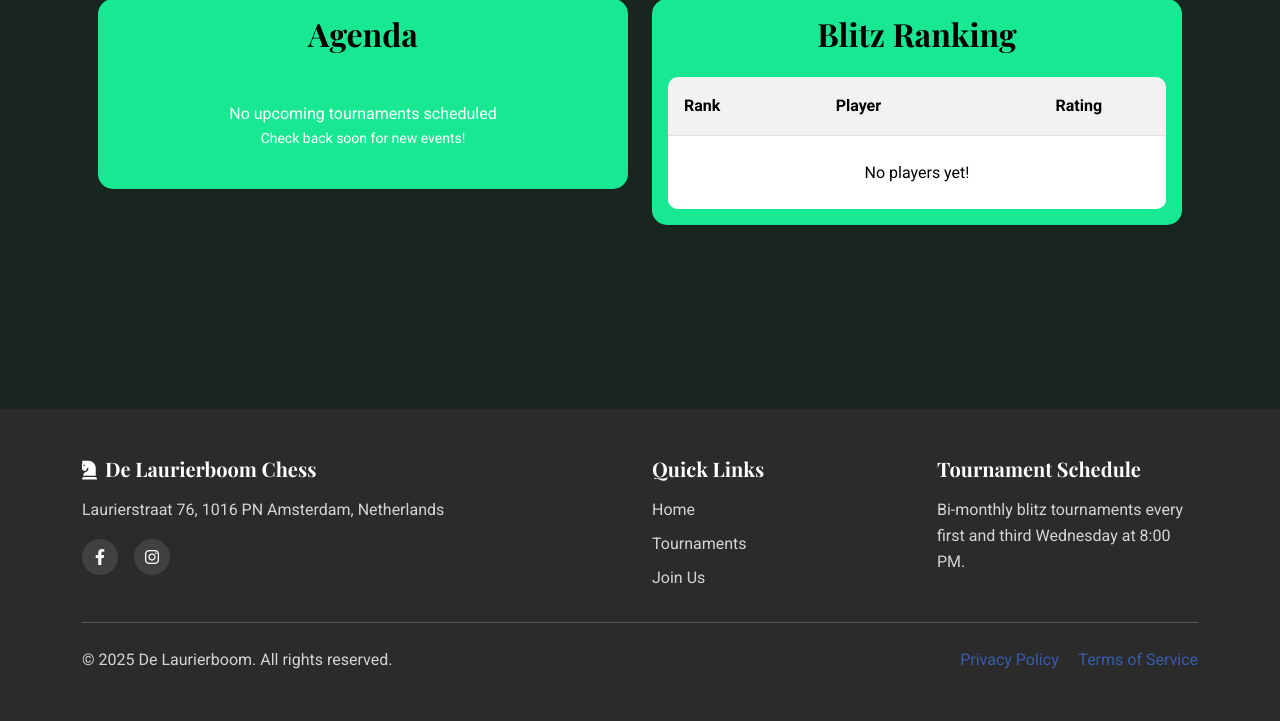
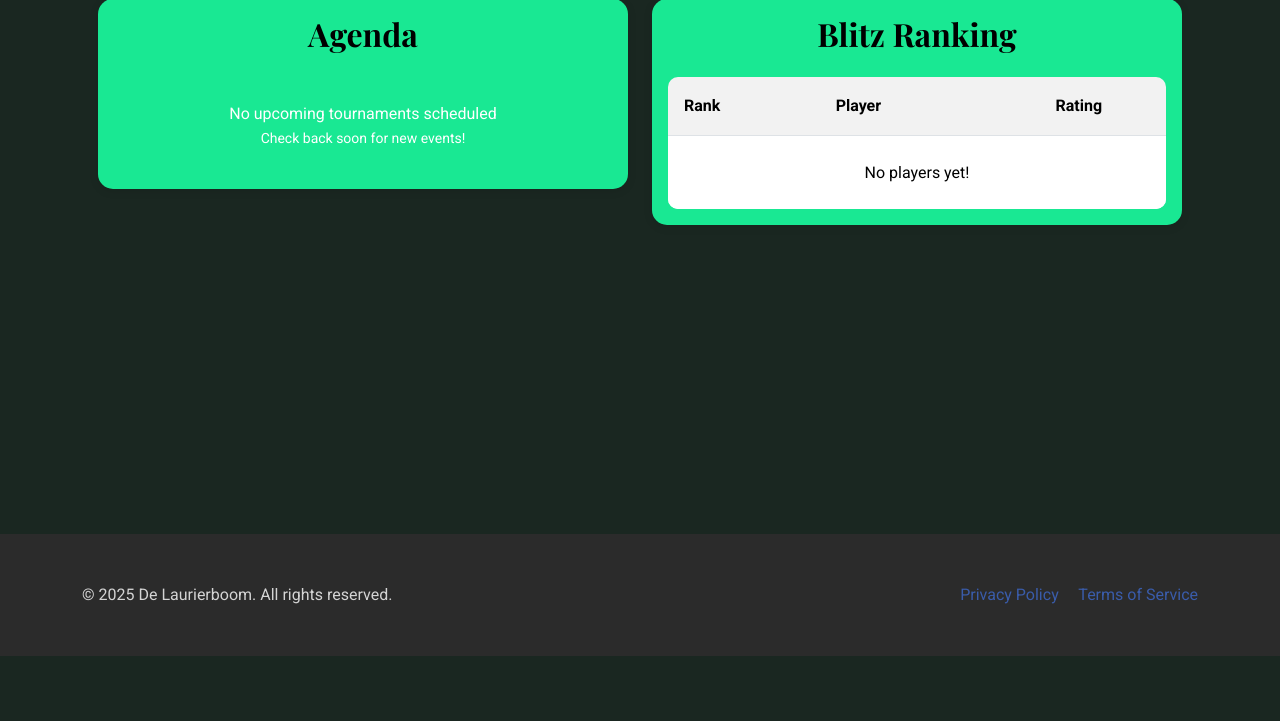
Before and after one commit to svdl1185/laurierboom, a Django app: page / in a window 1280 px wide. Shown: the part 144-865 px from the top of the page. After the commit the page ends 800 px from the top, so only its background shows below. Run offline with Django 5.2, Linux system fonts and the light colour scheme; data that the repository does not hold is empty.

Commit message:
home update

```diff
--- a/chess/templates/chess/base.html
+++ b/chess/templates/chess/base.html
@@ -102,29 +102,6 @@
 
     <footer class="footer py-5">
         <div class="container">
-            <div class="row g-4">
-                <div class="col-md-6">
-                    <h5 class="mb-3"><i class="fas fa-chess-knight me-2"></i>De Laurierboom Chess</h5>
-                    <p>Laurierstraat 76, 1016 PN Amsterdam, Netherlands</p>
-                    <div class="social-links mt-3">
-                        <a href="https://www.facebook.com/de.laurierboom" class="social-link"><i class="fab fa-facebook-f"></i></a>
-                        <a href="https://www.instagram.com/laurierboom" class="social-link"><i class="fab fa-instagram"></i></a>
-                    </div>
-                </div>
-                <div class="col-md-3">
-                    <h5 class="mb-3">Quick Links</h5>
-                    <ul class="list-unstyled footer-links">
-                        <li><a href="{% url 'home' %}">Home</a></li>
-                        <li><a href="{% url 'tournament_list' %}">Tournaments</a></li>
-                        <li><a href="{% url 'simple_register' %}">Join Us</a></li>
-                    </ul>
-                </div>
-                <div class="col-md-3">
-                    <h5 class="mb-3">Tournament Schedule</h5>
-                    <p>Bi-monthly blitz tournaments every first and third Wednesday at 8:00 PM.</p>
-                </div>
-            </div>
-            <hr class="my-4">
             <div class="row">
                 <div class="col-md-6">
                     <p class="mb-md-0">&copy; {% now "Y" %} De Laurierboom. All rights reserved.</p>
```
